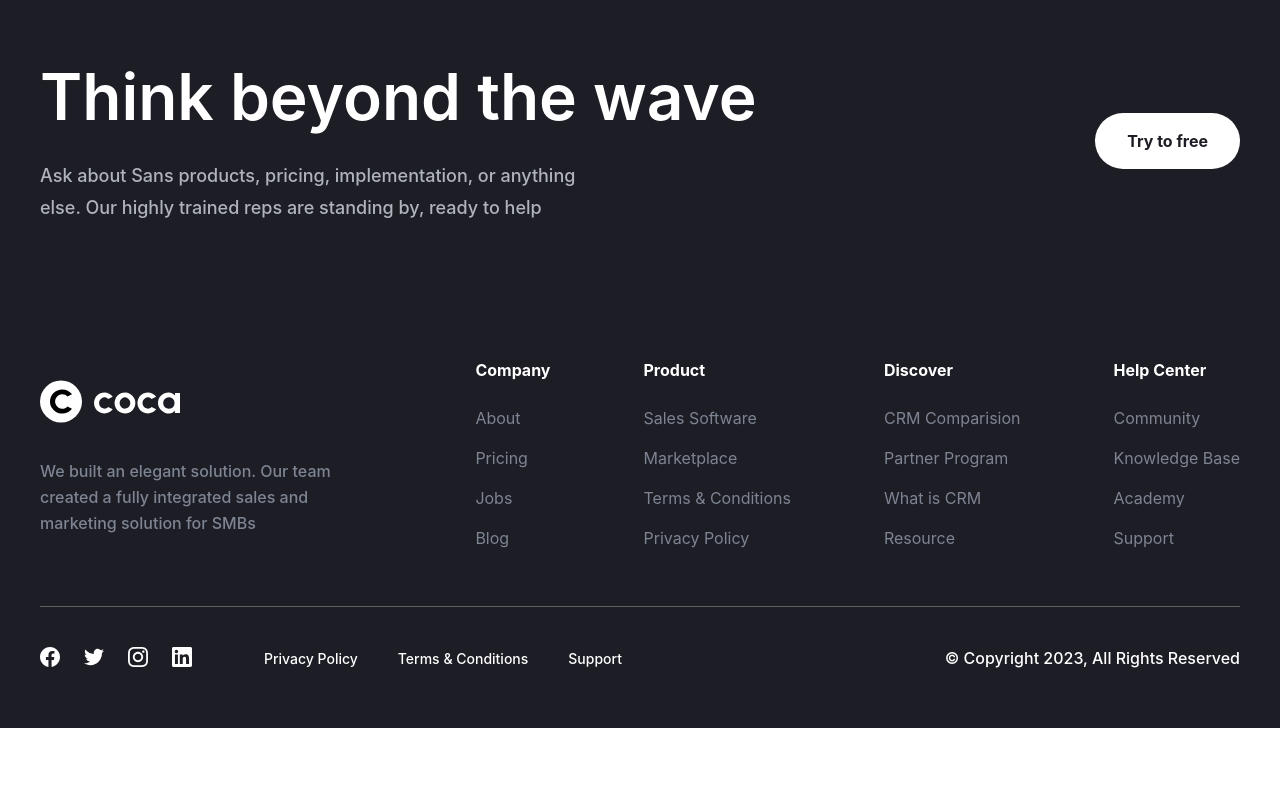
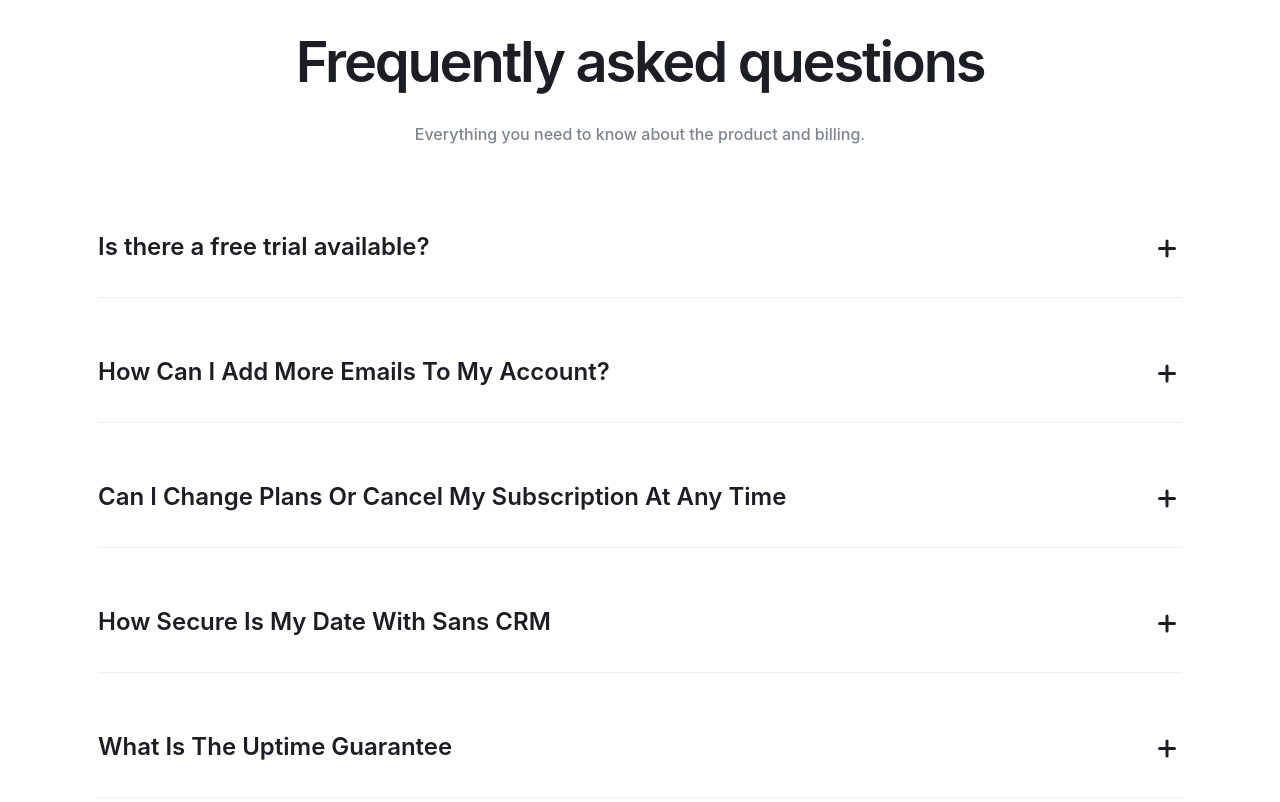
Before and after one commit to unenl1ghtened/coca, a website built with Vite: page src/pricing.html in a window 1280 px wide. Shown: the part 1640-2442 px from the top of the page. Built offline with nearby package versions, Linux system fonts and the light colour scheme; a web font is replaced by a local one.

Commit message:
Created pricing faq section

```diff
--- /dev/null
+++ b/src/assets/scss/components/pricing/faq.scss
@@ -0,0 +1,108 @@
+.faq {
+  padding: 82px 0 160px;
+  text-align: center;
+
+  @include mobile {
+    padding: 42px 0 80px;
+  }
+
+  &__container {
+    max-width: 1114px;
+  }
+
+  &__title {
+    margin-bottom: 24px;
+    font-weight: 600;
+    line-height: 1.2;
+    letter-spacing: -0.04em;
+    color: var(--neutral-color-100);
+
+    @include mobile {
+      margin-bottom: 18px;
+    }
+  }
+
+  &__desc {
+    margin-bottom: 80px;
+    font-weight: 500;
+    line-height: 1.78;
+    text-align: center;
+    color: var(--neutral-color-150);
+
+    @include mobile {
+      margin-bottom: 60px;
+    }
+  }
+
+  &__accordion {
+    border-bottom: 1px solid var(--neutral-color-30);
+    padding-bottom: 32px;
+    text-align: left;
+
+    @include mobile {
+      padding-bottom: 12px;
+    }
+
+    &:not(:last-child) {
+      margin-bottom: 56px;
+
+      @include mobile {
+        margin-bottom: 36px;
+      }
+    }
+
+    &-title {
+      font-weight: 600;
+      line-height: 1.5;
+      color: var(--neutral-color-100);
+    }
+
+    &-icon {
+      position: relative;
+      width: 24px;
+      height: 24px;
+
+      &::before {
+        left: 0;
+      }
+
+      &::after {
+        transform: rotate(90deg);
+      }
+
+      &::before,
+      &::after {
+        content: '';
+        position: absolute;
+        top: 50%;
+        display: inline-block;
+        border-radius: 2px;
+        width: 18px;
+        height: 3px;
+        background-color: var(--neutral-color-100);
+      }
+    }
+
+    &[open] &-icon::after {
+      display: none;
+    }
+
+    &-text {
+      margin-top: 16px;
+      font-weight: 500;
+      line-height: 1.78;
+      color: var(--neutral-color-150);
+    }
+
+    &-control {
+      @include flex-all-between;
+      gap: 15px;
+      list-style: none;
+      cursor: pointer;
+
+      &::-webkit-details-marker {
+        display: none;
+      }
+    }
+  }
+}
--- a/src/assets/scss/pricing.scss
+++ b/src/assets/scss/pricing.scss
@@ -6,4 +6,5 @@
 
 @import './components/header';
 @import './components/pricing/hero';
+@import './components/pricing/faq.scss';
 @import './components/footer';
--- /dev/null
+++ b/src/html/components/pricing/faq.html
@@ -0,0 +1,72 @@
+<section class="faq">
+  <div class="container faq__container">
+    <h2 class="faq__title heading-h2">Frequently asked questions</h2>
+    <p class="faq__desc test-p-medium">
+      Everything you need to know about the product and billing.
+    </p>
+    <details class="faq__accordion">
+      <summary class="faq__accordion-control">
+        <h3 class="faq__accordion-title text-p-large">
+          Is there a free trial available?
+        </h3>
+        <span class="faq__accordion-icon"></span>
+      </summary>
+      <p class="faq__accordion-text text-p-medium">
+        Yes, you can try us for free for 30 days. If you want, we’ll provide you
+        with a free, personalized 30-minute onboarding call to get you up and
+        running as soon as possible.
+      </p>
+    </details>
+    <details class="faq__accordion">
+      <summary class="faq__accordion-control">
+        <h3 class="faq__accordion-title text-p-large">
+          How Can I Add More Emails To My Account?
+        </h3>
+        <span class="faq__accordion-icon"></span>
+      </summary>
+      <p class="faq__accordion-text text-p-medium">
+        Lorem ipsum dolor sit amet consectetur adipisicing elit. Sequi
+        voluptatem voluptate quasi veritatis aperiam expedita.
+      </p>
+    </details>
+    <details class="faq__accordion">
+      <summary class="faq__accordion-control">
+        <h3 class="faq__accordion-title text-p-large">
+          Can I Change Plans Or Cancel My Subscription At Any Time
+        </h3>
+        <span class="faq__accordion-icon"></span>
+      </summary>
+      <p class="faq__accordion-text text-p-medium">
+        Lorem ipsum, dolor sit amet consectetur adipisicing elit. Quasi
+        laboriosam alias dolores quisquam accusamus enim odit libero unde
+        perspiciatis repellat sunt dolorum facere, harum repudiandae aut aliquid
+        quibusdam, ea mollitia.
+      </p>
+    </details>
+    <details class="faq__accordion">
+      <summary class="faq__accordion-control">
+        <h3 class="faq__accordion-title text-p-large">
+          How Secure Is My Date With Sans CRM
+        </h3>
+        <span class="faq__accordion-icon"></span>
+      </summary>
+      <p class="faq__accordion-text text-p-medium">
+        Lorem ipsum dolor sit amet consectetur adipisicing elit. Provident,
+        cupiditate sequi quod.
+      </p>
+    </details>
+    <details class="faq__accordion">
+      <summary class="faq__accordion-control">
+        <h3 class="faq__accordion-title text-p-large">
+          What Is The Uptime Guarantee
+        </h3>
+        <span class="faq__accordion-icon"></span>
+      </summary>
+      <p class="faq__accordion-text text-p-medium">
+        Lorem ipsum dolor sit amet, consectetur adipisicing elit. Possimus
+        laboriosam placeat at! Sit beatae voluptatibus temporibus nesciunt
+        facere eaque aut perspiciatis.
+      </p>
+    </details>
+  </div>
+</section>
--- a/src/html/components/pricing/hero.html
+++ b/src/html/components/pricing/hero.html
@@ -46,10 +46,9 @@
         </p>
         <div class="hero__plans-price heading-h2">
           <span data-price="starter"> $100 </span>
-          <span
-            class="hero__plans-price-text text-p-default"
-            data-price="plan"
-          ></span>
+          <span class="hero__plans-price-text text-p-default" data-price="plan"
+            >/year</span
+          >
         </div>
         <h4 class="hero__plans-list-title text-p-default">What’s included:</h4>
         <ul class="hero__plans-list">
@@ -111,10 +110,9 @@
         </p>
         <div class="hero__plans-price hero__plans-price--popular heading-h2">
           <span data-price="popular"> $1400 </span>
-          <span
-            class="hero__plans-price-text text-p-default"
-            data-price="plan"
-          ></span>
+          <span class="hero__plans-price-text text-p-default" data-price="plan"
+            >/year</span
+          >
         </div>
         <h4
           class="hero__plans-list-title hero__plans-list-title--popular text-p-default"
@@ -193,10 +191,9 @@
         </p>
         <div class="hero__plans-price heading-h2">
           <span data-price="enterprice"> $2100 </span>
-          <span
-            class="hero__plans-price-text text-p-default"
-            data-price="plan"
-          ></span>
+          <span class="hero__plans-price-text text-p-default" data-price="plan"
+            >/year</span
+          >
         </div>
         <h4 class="hero__plans-list-title text-p-default">What’s included:</h4>
         <ul class="hero__plans-list">
--- a/src/pricing.html
+++ b/src/pricing.html
@@ -6,6 +6,7 @@
     <load src="./html/components/header.html" title="Pricing" />
 
     <load src="./html/components/pricing/hero.html" />
+    <load src="./html/components/pricing/faq.html" />
 
     <load src="./html/components/footer.html" />
 
```
